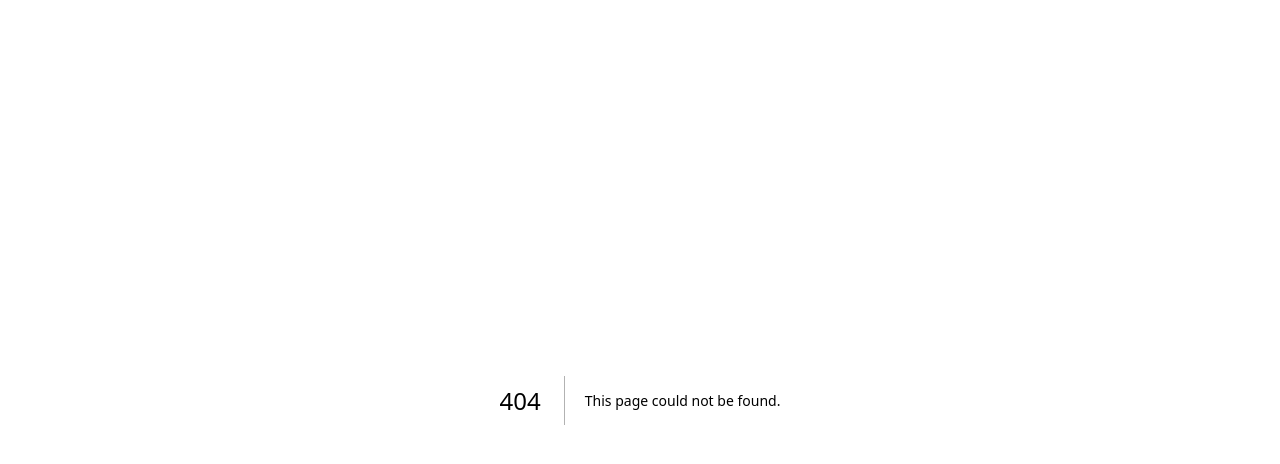
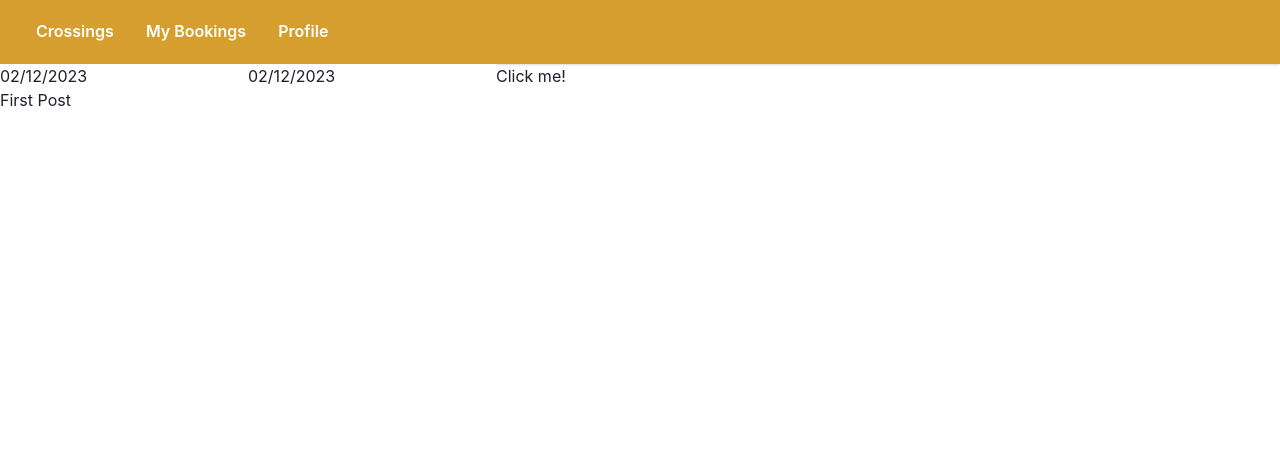
Before and after one commit to cmatthews20/ferry-reservation-app, a Next.js app in the folder frontend/: page /SearchPage/searchPage in a window 1280 px wide. Before the commit this address had no page. Shown: the top 464 px of the page. Built offline with nearby package versions, Linux system fonts and the light colour scheme.

Commit message:
SYJ: 001 Added crossing page and date picker (#3)

```diff
--- a/frontend/package.json
+++ b/frontend/package.json
@@ -13,9 +13,11 @@
     "@emotion/react": "^11.10.5",
     "@emotion/styled": "^11.10.5",
     "@next/font": "13.1.6",
+    "date-fns": "^2.29.3",
     "framer-motion": "^9.0.2",
     "next": "13.1.6",
     "react": "18.2.0",
+    "react-datepicker": "^4.10.0",
     "react-dom": "18.2.0"
   }
 }
--- a/frontend/src/components/Navbar.jsx
+++ b/frontend/src/components/Navbar.jsx
@@ -24,7 +24,7 @@ function Navbar() {
           px={5}
           py={4}
         >
-          <Link href="/">
+          <Link href="../SearchPage/searchPage">
             <Button colorScheme="">Crossings</Button>
           </Link>
           <Link href="/bookings">
--- /dev/null
+++ b/frontend/src/components/datePicker.jsx
@@ -0,0 +1,32 @@
+//The date picker component fot the search bar
+import React, { useState } from "react";
+
+import DatePicker from "react-datepicker";
+import "react-datepicker/dist/react-datepicker.css";
+
+export default function TableDatePicker() {
+ const [startDate, setStartDate] = useState(new Date());
+ const [endDate, setEndDate] = useState(new Date());
+
+ return (
+   <div>
+     <DatePicker
+       selected={startDate}
+       selectsStart
+       startDate={startDate}
+       endDate={endDate}
+       onChange={date => setStartDate(date)}
+     />
+     <DatePicker
+       selected={endDate}
+       selectsEnd
+       startDate={startDate}
+       endDate={endDate}
+       onChange={date => setEndDate(date)}
+     />
+     <button onClick={()=>console.log(startDate.toString())}>
+      Click me!
+    </button>
+   </div>
+ );
+}
--- /dev/null
+++ b/frontend/src/pages/SearchPage/searchPage.jsx
@@ -0,0 +1,17 @@
+//Creates the search page, components should include date picker, the output table and search bar
+
+import Head from 'next/head';
+import Navbar from '../../components/Navbar.jsx';
+import TableDatePicker from '../../components/datePicker.jsx';
+export default function searchPage() {
+    return(
+      <>
+        <Head>
+          <title>Book Crossings</title>
+        </Head>
+        <Navbar/>
+        <TableDatePicker/>
+        <h1>First Post</h1>
+      </>
+    );
+  }
```
Also changed, not shown: 2 other files (tests, documents, lock files or other folders).
